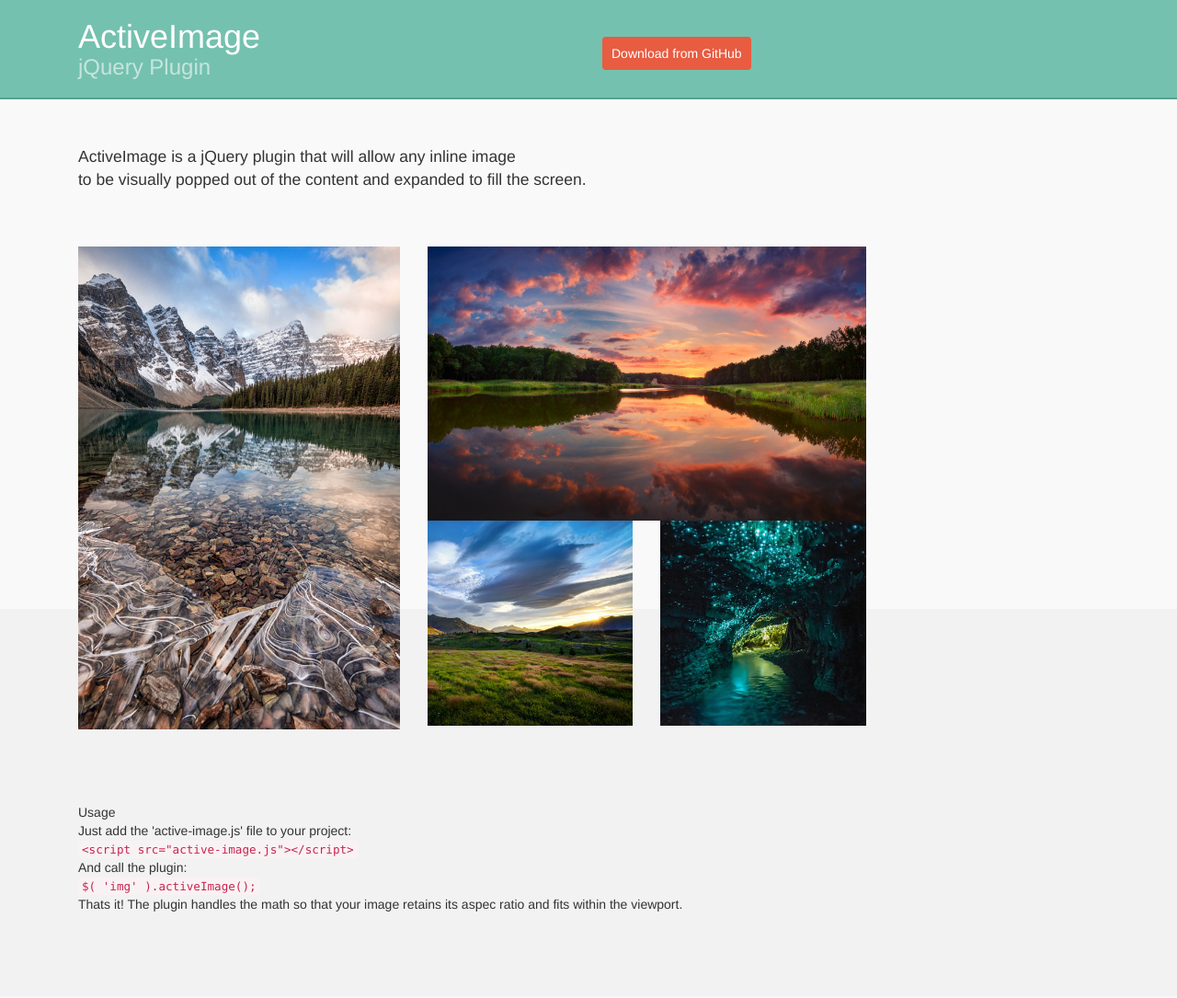
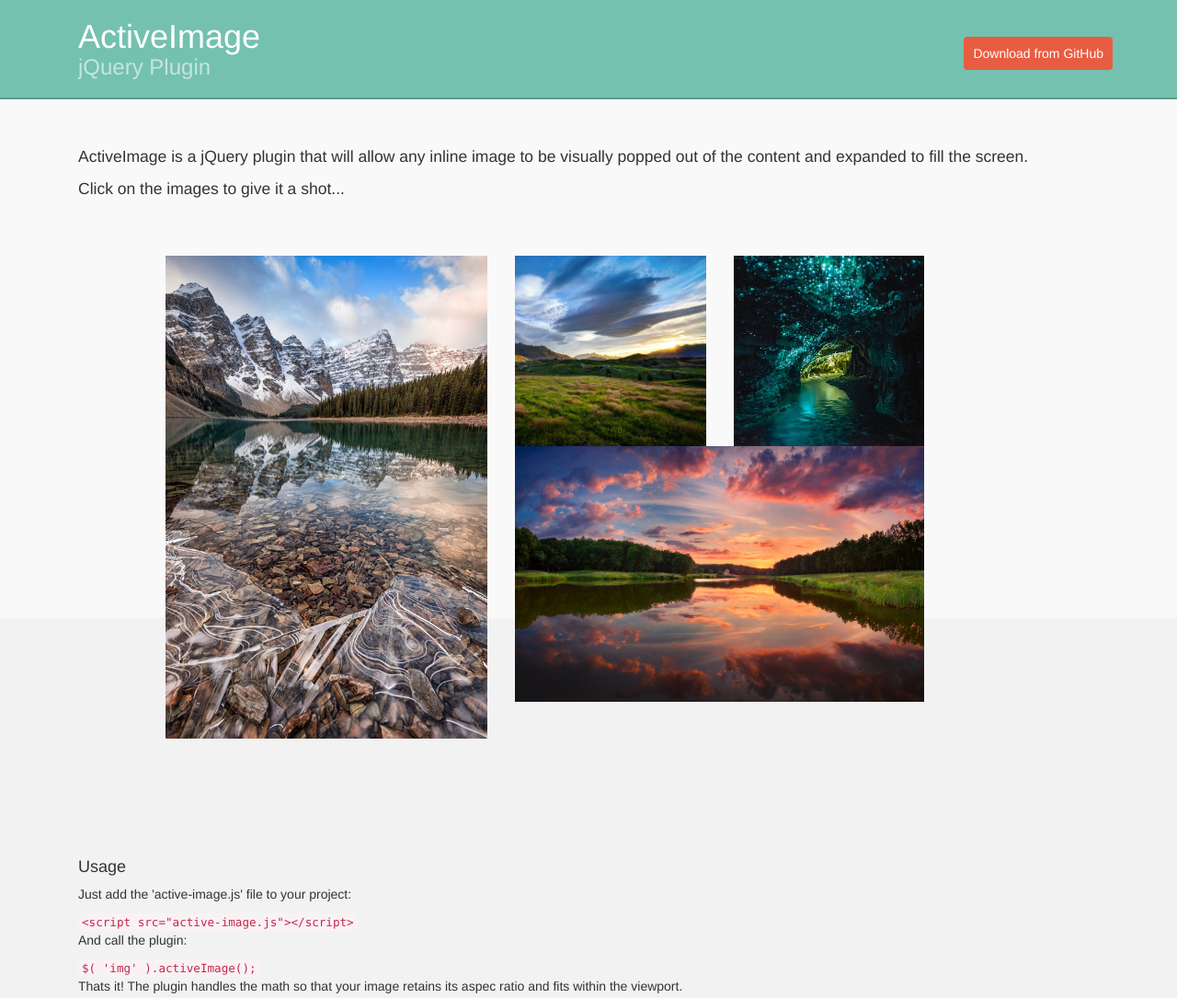
Before and after one commit to filbot/active-image, a plain HTML site: page index.html in a window 1280 px wide. Shown: the top 1085 px of the page at 92% size. Drawn offline with nearby package versions, Linux system fonts and the light colour scheme.

Commit message:
Adjusted layout

```diff
--- a/css/styles.css
+++ b/css/styles.css
@@ -58,6 +58,12 @@ footer .social-icons {
 
 .fork-btn {
 	margin-top: 4rem;
+	position: relative;
+}
+
+.fork-btn span {
+	position: absolute;
+	right: 0;
 }
 
 .fork-btn span a {
--- a/index.html
+++ b/index.html
@@ -24,8 +24,8 @@
 	<div class="row description">
 		<div class="container">
 			<p>
-				ActiveImage is a jQuery plugin that will allow any inline image<br>
-				to be visually popped out of the content and expanded to fill the screen.
+				ActiveImage is a jQuery plugin that will allow any inline image to be visually popped out of the content and expanded to fill the screen.
+				<p>Click on the images to give it a shot...</p>
 			</p>
 		</div>
 	</div>
@@ -33,14 +33,14 @@
 
 	<div class="row image-grid">
 		<div class="container">
-			<img class="col-md-4 left-img" src="assets/image4.jpg">
-			<div class="col-md-8">
+			<img class="col-md-4 col-md-offset-1 left-img" src="assets/image4.jpg">
+			<div class="col-md-6">
 				<div class="row">
-					<img class="col-md-8 top-right-img" src="assets/image1.jpg">
+					<img class="col-md-5 bottom-left-img" src="assets/image3.jpg">
+					<img class="col-md-5 bottom-right-img" src="assets/image2.jpg">
 				</div>
 				<div class="row">
-					<img class="col-md-4 bottom-left-img" src="assets/image3.jpg">
-					<img class="col-md-4 bottom-right-img" src="assets/image2.jpg">
+					<img class="col-md-10 top-right-img" src="assets/image1.jpg">
 				</div>
 			</div>
 		</div>
@@ -50,17 +50,16 @@
 		<div class="container">
 			<div class="col-md-12">
 				<p class="usage">
-				Usage
-				<br>
-				Just add the 'active-image.js' file to your project:
-				<br>
+				<h4>Usage</h4>
+
+				<p>Just add the 'active-image.js' file to your project:</p>
 				<code>&lt;script src="active-image.js"&gt;&lt;/script&gt;</code>
-				<br>
-				And call the plugin:
-				<br>
+
+				<p>And call the plugin:</p>
+
 				<code>$( 'img' ).activeImage();</code>
-				<br>
-				Thats it!  The plugin handles the math so that your image retains its aspec ratio and fits within the viewport.
+
+				<p>Thats it!  The plugin handles the math so that your image retains its aspec ratio and fits within the viewport.</p>
 			</p>
 			</div>
 		</div>
```
